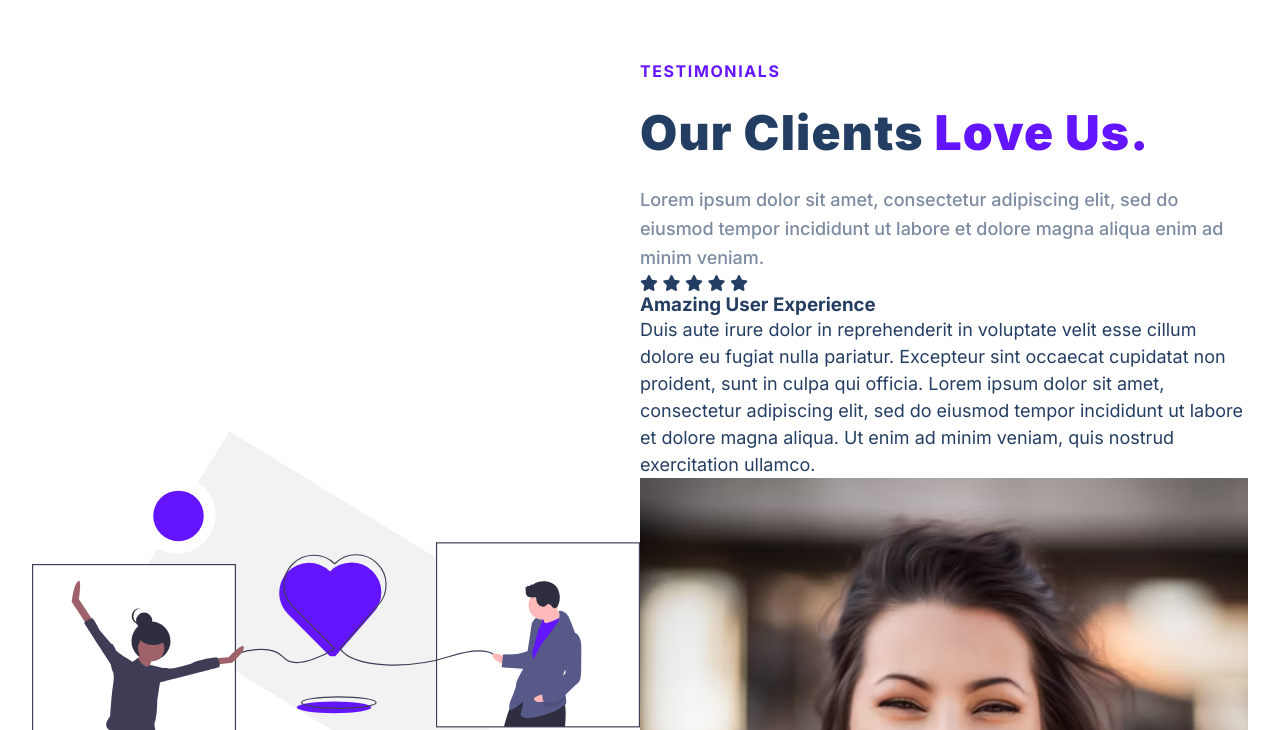
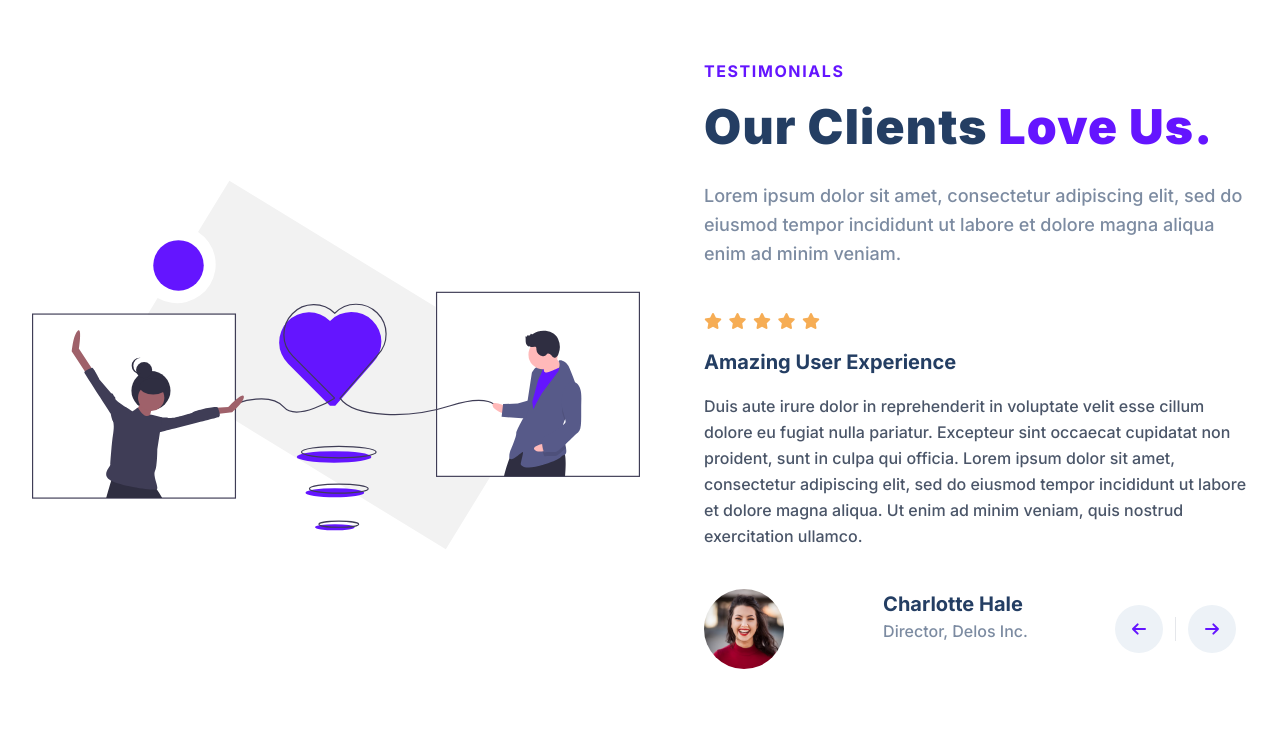
Before and after one commit to DennQ/Treact, a plain HTML site: page index.html in a window 1280 px wide. Shown: the part 4870-5600 px from the top of the page. Drawn offline with Linux system fonts and the light colour scheme; a script that the page names is missing.

Commit message:
Add files via upload
finished testimonials section

```diff
--- a/style.css
+++ b/style.css
@@ -748,3 +748,101 @@ header .row {
 .testimonials__description {
     width: 50%;
 }
+
+.testimonials__description {
+    display: flex;
+    flex-direction: column;
+    padding-left: 64px;
+}
+
+#testimonials .section__title {
+    margin-bottom: 24px;
+    line-height: 1.25;
+}
+
+.testimonial {
+    margin-top: 40px;
+}
+
+.testimonial__rating i {
+    color: rgba(246, 173, 85);
+    margin-right: 2px;
+    margin-top: 4px;
+}
+
+.testimonial__title {
+    margin-top: 16px;
+}
+
+.testimonial__title,
+.testimonial__name {
+    font-weight: 700;
+    color: #243e63;
+    font-size: 20px;
+    line-height: 1.5;
+}
+
+.testimonial__para {
+    margin: 16px 0 40px 0;
+    color: #4a5568;
+    font-size: 16px;
+    font-weight: 500;
+    line-height: 1.625;
+}
+
+.testimonial__bottom {
+    display: flex;
+    justify-content: space-between;
+}
+
+.testimonial__profile {
+    display: flex;
+    align-items: center;
+}
+
+.testimonial__img {
+    height: 80px;
+    width: 80px;
+    border-radius: 50%;
+}
+
+.testimonial__details {
+    margin-left: 24px;
+}
+
+.testimonial__role {
+    color: #7c8ba1;
+    font-weight: 500;
+    line-height: 1.5;
+}
+
+.testimonial__buttons {
+    display: flex;
+    align-items: center;
+}
+
+.testimonial__button {
+    display: flex;
+    justify-content: center;
+    align-items: center;
+    padding: 16px;
+    background: #edf2f7;
+    border-radius: 50%;
+    margin: 0 12px;
+    transition: all 300ms;
+}
+
+.testimonial__button:hover {
+    background-color: rgba(226, 232, 240);
+}
+
+.testimonial__button svg {
+    width: 16px;
+    height: 16px;
+}
+
+.divider {
+    width: 1px;
+    height: 24px;
+    background: rgb(229, 231, 235);
+}
```
